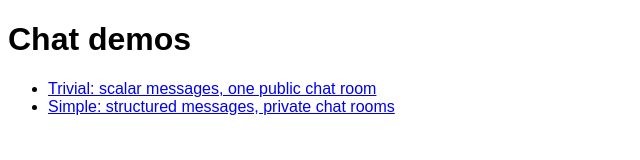
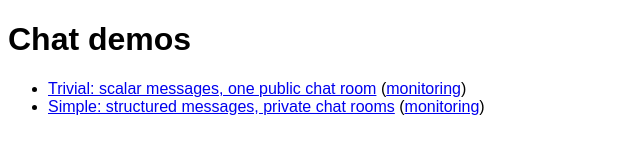
Before and after one commit to michurin/warehouse, a browser extension: page go/chat/public_html/index.html in a window 1280 px wide. Shown: the whole page, without its empty margins (0-640 px from the left). Drawn offline with Linux system fonts and the light colour scheme.

Commit message:
Go: chat: links to monitoring pages

```diff
--- a/go/chat/public_html/index.html
+++ b/go/chat/public_html/index.html
@@ -6,7 +6,7 @@
 <body style="font-family: sans-serif;">
   <h1>Chat demos</h1>
   <ul>
-    <li><a href="trivial/">Trivial: scalar messages, one public chat room</a></li>
-    <li><a href="simple/">Simple: structured messages, private chat rooms</a></li>
+    <li><a href="trivial/">Trivial: scalar messages, one public chat room</a> (<a href="mon/trivial" target="_blank">monitoring</a>)</li>
+    <li><a href="simple/">Simple: structured messages, private chat rooms</a> (<a href="mon/simple" target="_blank">monitoring</a>)</li>
   </ul>
 </body>
```
